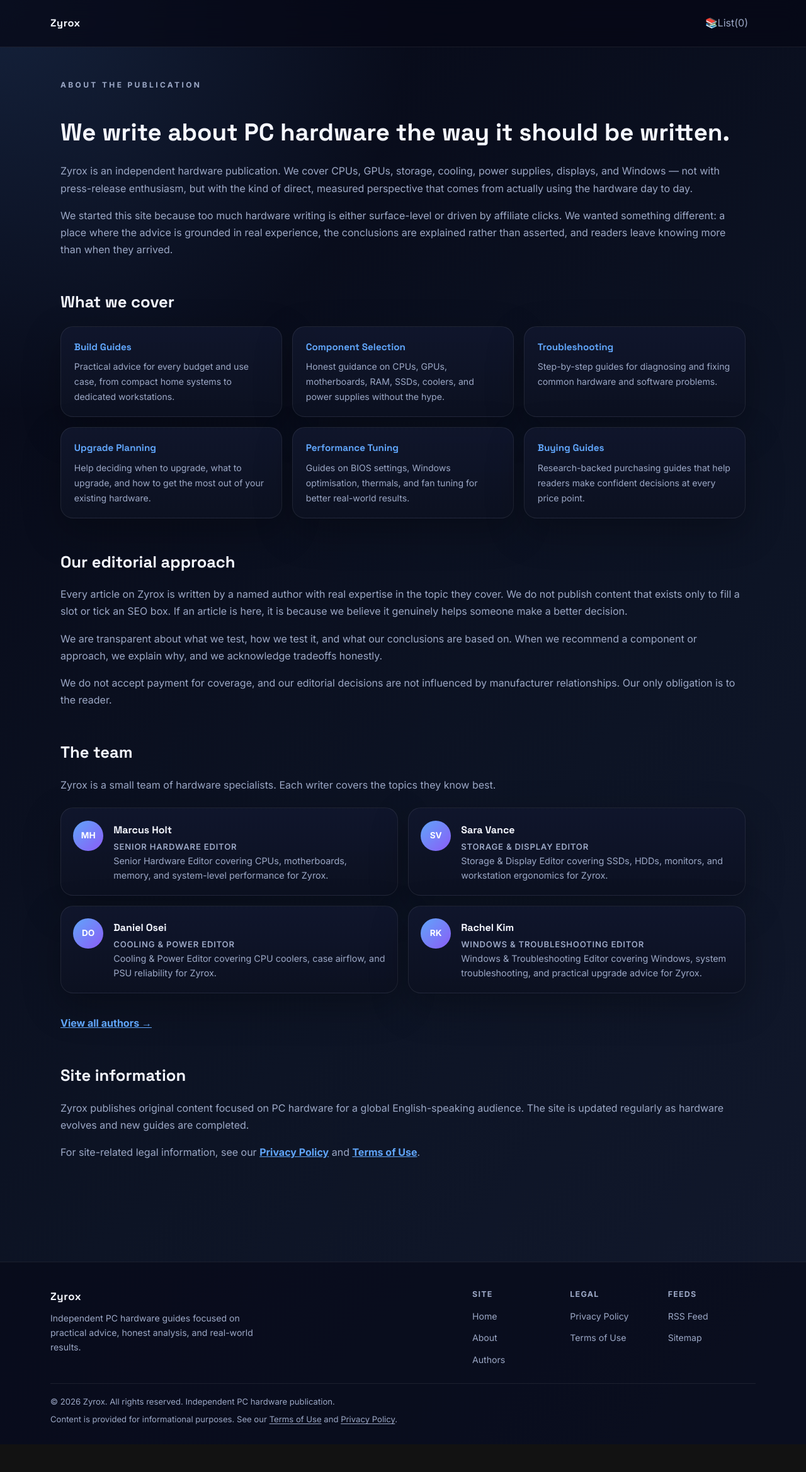
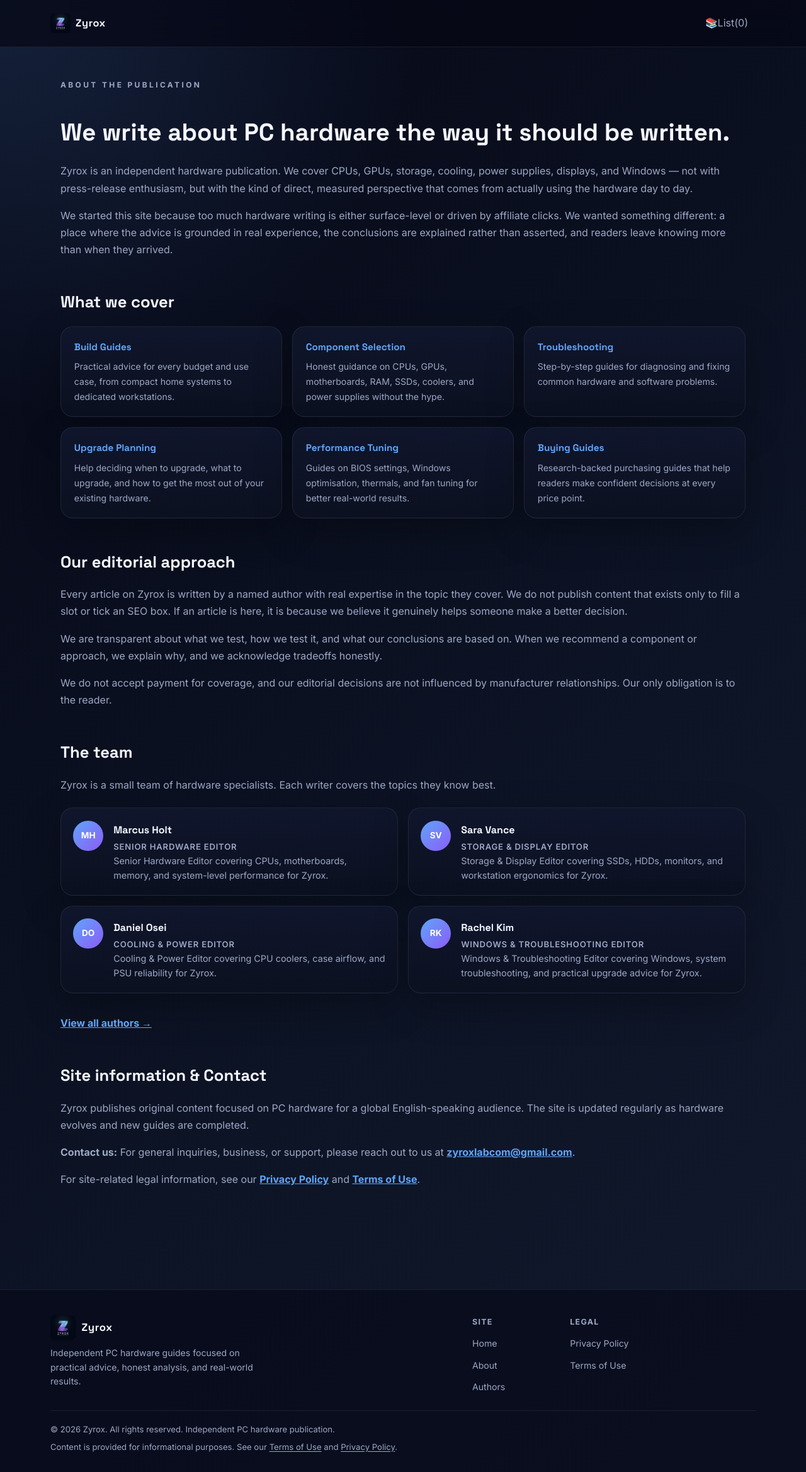
Before and after one commit to mert121212/zyrox-blog, a Next.js app: page /about in a window 1280 px wide. Shown: the whole page at 63% size. Before the commit the page ends 2293 px from the top, so only its background shows below. Built offline with nearby package versions, Linux system fonts and the light colour scheme.

Commit message:
Update contact email and clean up footer feeds

```diff
--- a/app/about/page.tsx
+++ b/app/about/page.tsx
@@ -91,9 +91,12 @@ export default function AboutPage() {
                 </section>
 
                 <section className="about-section">
-                    <h2>Site information</h2>
+                    <h2>Site information & Contact</h2>
                     <p>
                         Zyrox publishes original content focused on PC hardware for a global English-speaking audience. The site is updated regularly as hardware evolves and new guides are completed.
+                    </p>
+                    <p>
+                        <strong>Contact us:</strong> For general inquiries, business, or support, please reach out to us at <a href="mailto:zyroxlabcom@gmail.com" className="post-link" style={{ display: 'inline', marginTop: 0 }}>zyroxlabcom@gmail.com</a>.
                     </p>
                     <p>
                         For site-related legal information, see our{' '}
--- a/components/site-footer.tsx
+++ b/components/site-footer.tsx
@@ -14,18 +14,15 @@ const footerLinks = {
     ],
 };
 
-// Static files served from public/ — use plain <a> not Next.js <Link>
-const staticFileLinks = [
-    { href: '/rss.xml', label: 'RSS Feed' },
-    { href: '/sitemap.xml', label: 'Sitemap' },
-];
+
 
 export function SiteFooter() {
     return (
         <footer className="site-footer">
             <div className="site-footer__inner">
                 <div className="site-footer__brand">
-                    <Link href="/" className="site-footer__logo" aria-label="Zyrox home">
+                    <Link href="/" className="site-footer__logo" aria-label="Zyrox home" style={{ display: 'flex', alignItems: 'center', gap: '0.6rem' }}>
+                        <img src="/logo.png" alt="Zyrox Logo" width="40" height="40" style={{ borderRadius: '8px' }} />
                         Zyrox
                     </Link>
                     <p className="site-footer__tagline">
@@ -54,16 +51,7 @@ export function SiteFooter() {
                             ))}
                         </ul>
                     </div>
-                    <div className="site-footer__col">
-                        <p className="site-footer__col-heading">Feeds</p>
-                        <ul>
-                            {staticFileLinks.map((link) => (
-                                <li key={link.href}>
-                                    <a href={link.href}>{link.label}</a>
-                                </li>
-                            ))}
-                        </ul>
-                    </div>
+
                 </nav>
             </div>
 
--- a/components/site-header.tsx
+++ b/components/site-header.tsx
@@ -13,7 +13,8 @@ export function SiteHeader() {
     return (
         <header className="site-header">
             <div className="site-header__inner">
-                <Link href="/" className="site-header__brand" aria-label="Zyrox home">
+                <Link href="/" className="site-header__brand" aria-label="Zyrox home" style={{ display: 'flex', alignItems: 'center', gap: '0.5rem' }}>
+                    <img src="/logo.png" alt="Zyrox Logo" width="32" height="32" style={{ borderRadius: '6px' }} />
                     Zyrox
                 </Link>
                 <nav aria-label="Primary navigation">
```
Also changed, not shown: public/logo.png (added).
